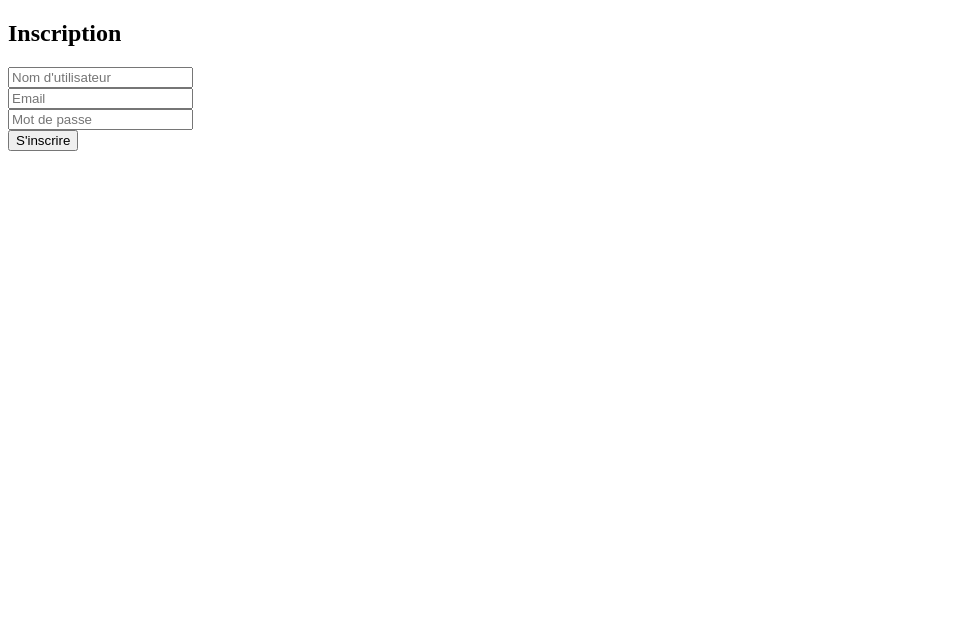
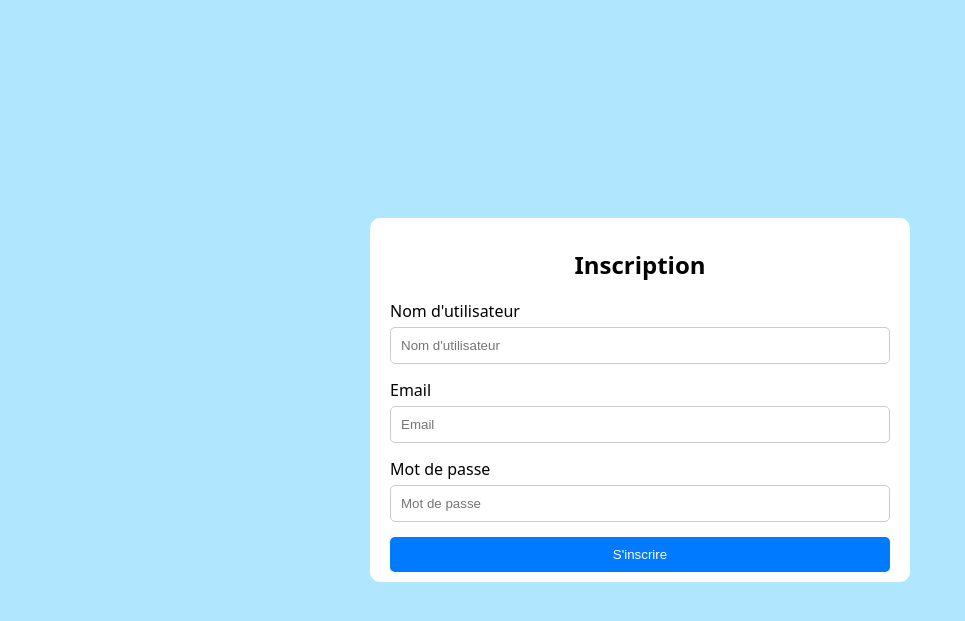
Before and after one commit to The-Leyn/planning_poker, a Flask app: page /register in a window 1280 px wide. Shown: the top 621 px of the page, without its empty margins (0-965 px from the left). Run offline with Flask 3, Linux system fonts and the light colour scheme; parts of the project's set-up code (start-up, migrations or seed data) failed here and were passed over.

Commit message:
merge style formulaires

```diff
--- a/static/styles_form.css
+++ b/static/styles_form.css
@@ -17,19 +17,21 @@ body {
     flex-direction: column;
     align-items: center;
     margin: auto;
+    width: 500px;
     max-width: 95%;
     border-radius: 10px;
     padding: 10px 20px;
 }
 
-#registerForm {
+#registerForm, #loginForm {
     display: flex;
     flex-direction: column;
     gap: 15px;
+    width: 100%;
 
 }
 
-#registerForm > div {
+#registerForm > div, #loginForm > div {
     display: flex;
     flex-direction: column;
     gap: 5px;
--- a/templates/register.html
+++ b/templates/register.html
@@ -4,15 +4,28 @@
         <meta charset="UTF-8">
         <meta name="viewport" content="width=device-width, initial-scale=1.0">
         <title>Inscription</title>
+        <link rel="stylesheet" type="text/css" href="{{ url_for('static', filename='styles_form.css') }}">
     </head>
 <body>
+    <div class="box">
+
         <h2>Inscription</h2>
         <form id="registerForm">
-        <input type="text" id="username" placeholder="Nom d'utilisateur" required><br>
-        <input type="email" id="email" placeholder="Email" required><br>
-        <input type="password" id="password" placeholder="Mot de passe" required><br>
+            <div>
+                <label for="username">Nom d'utilisateur</label>
+                <input type="text" id="username" placeholder="Nom d'utilisateur" required>
+            </div>
+            <div>
+                <label for="email">Email</label>
+                <input type="email" id="email" placeholder="Email" required>
+            </div>
+            <div>
+                <label for="password">Mot de passe</label>
+                <input type="password" id="password" placeholder="Mot de passe" required>
+            </div>
             <button type="submit">S'inscrire</button>
         </form>
+    </div>
 
     <script>
         document.getElementById("registerForm").addEventListener("submit", async function(event) {
```
Also changed, not shown: templates/login.html (+16 -6 lines). Lines whose indentation alone changed are shown as unchanged.
